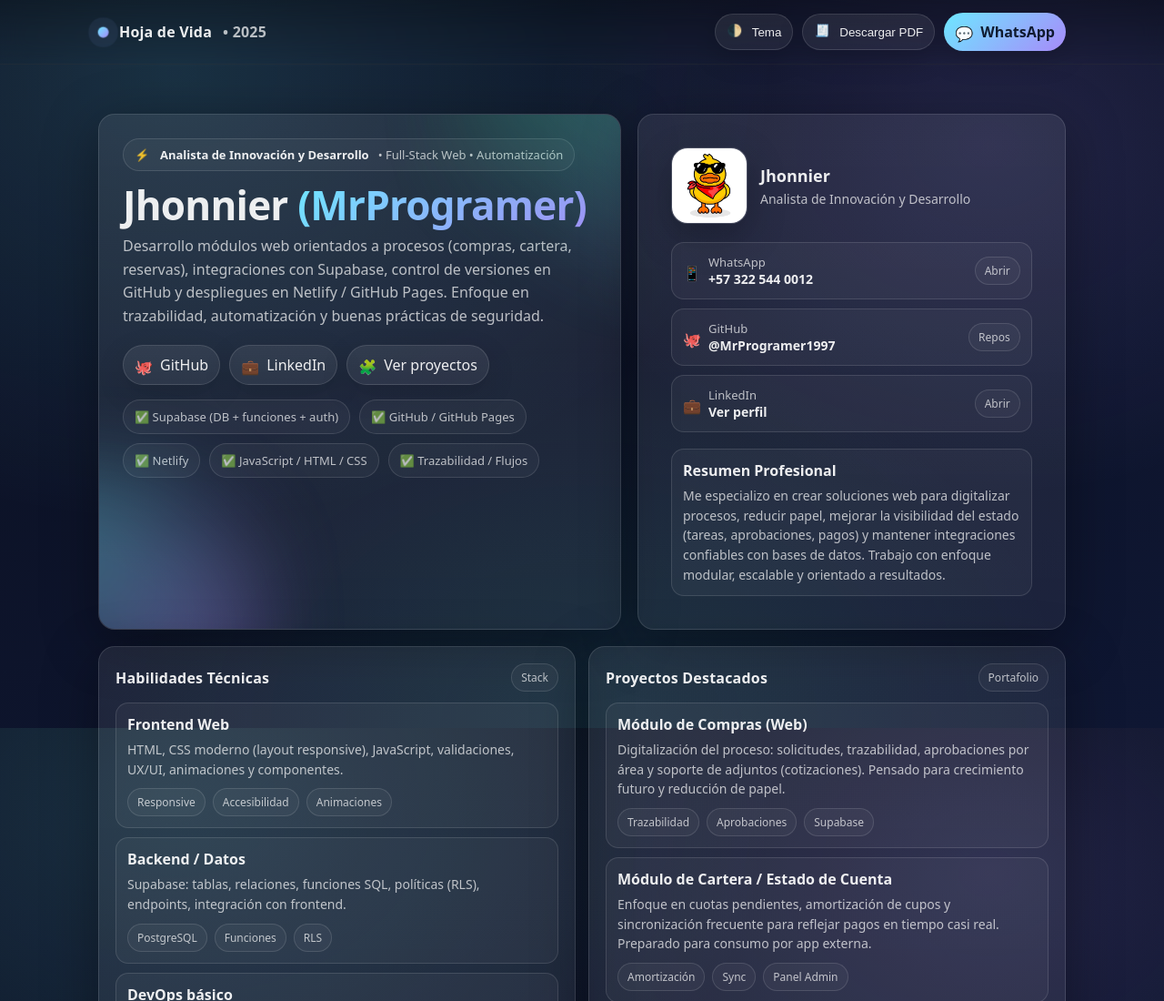
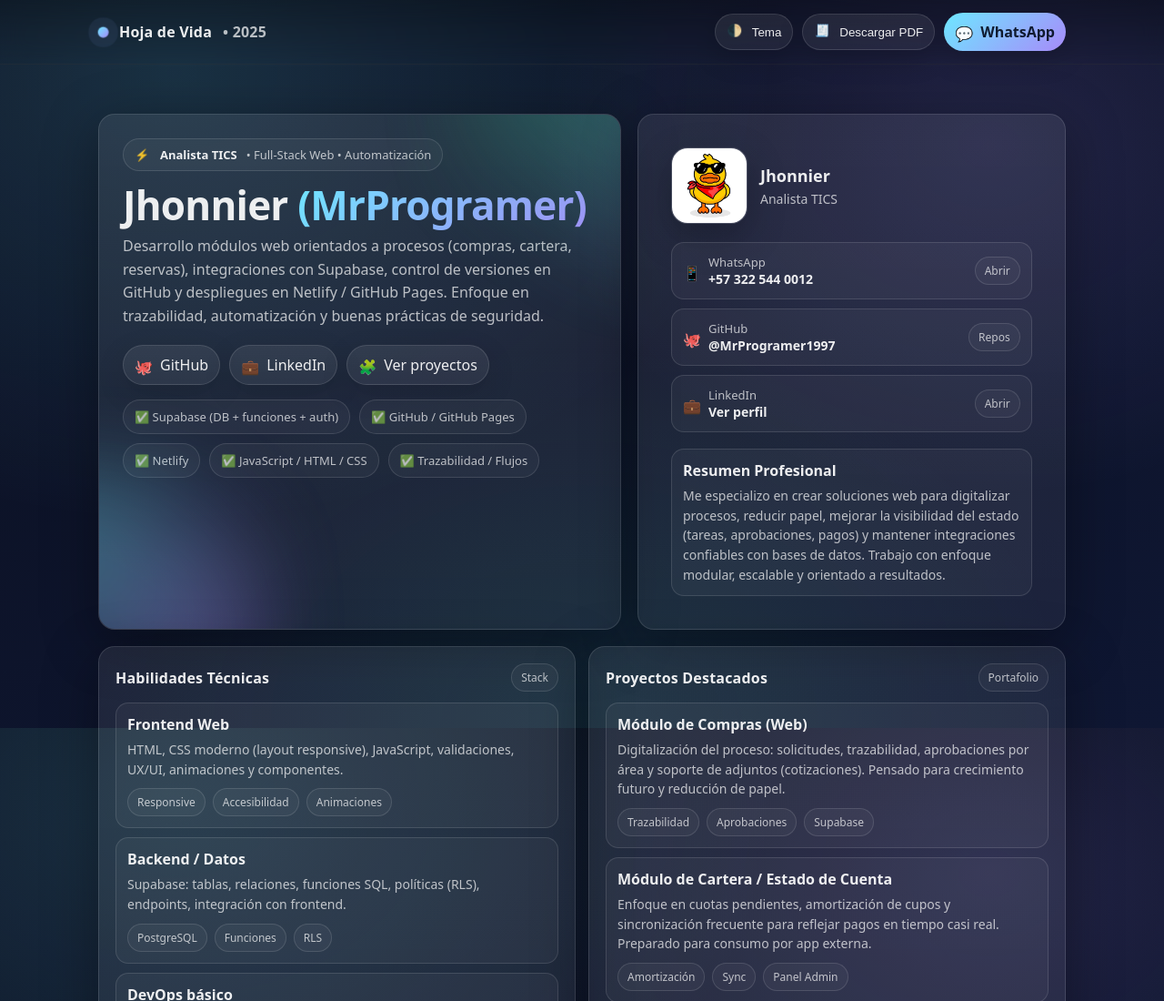
Before and after one commit to MrProgramer1997/Hoja-de-Vida, a plain HTML site: page index.html in a window 1280 px wide. Shown: the top 1100 px of the page at 91% size. Drawn offline with Linux system fonts and the light colour scheme.

Commit message:
Descripción de los cambios

```diff
--- a/index.html
+++ b/index.html
@@ -5,7 +5,7 @@
     <meta charset="utf-8" />
     <meta name="viewport" content="width=device-width,initial-scale=1" />
     <title>Hoja de Vida | Jhonnier</title>
-    <meta name="description" content="Hoja de vida de Jhonnier - Analista de Innovación y Desarrollo" />
+    <meta name="description" content="Hoja de vida de Jhonnier - Analista TICS" />
 
     <style>
         :root {
@@ -569,7 +569,7 @@
 
                 <div class="kicker">
                     <span class="icon">⚡</span>
-                    <span><strong>Analista de Innovación y Desarrollo</strong></span>
+                    <span><strong>Analista TICS</strong></span>
                     <span class="muted">• Full-Stack Web • Automatización</span>
                 </div>
 
@@ -617,7 +617,7 @@
 
                         <div>
                             <p class="profile-name">Jhonnier</p>
-                            <p class="profile-role">Analista de Innovación y Desarrollo</p>
+                            <p class="profile-role">Analista TICS</p>
                         </div>
                     </div>
 
```
